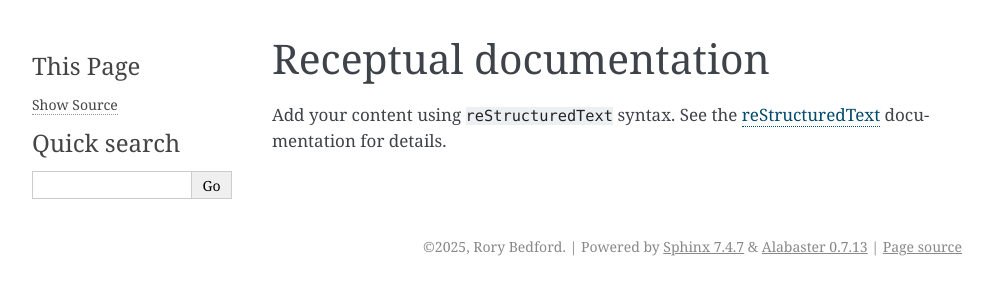
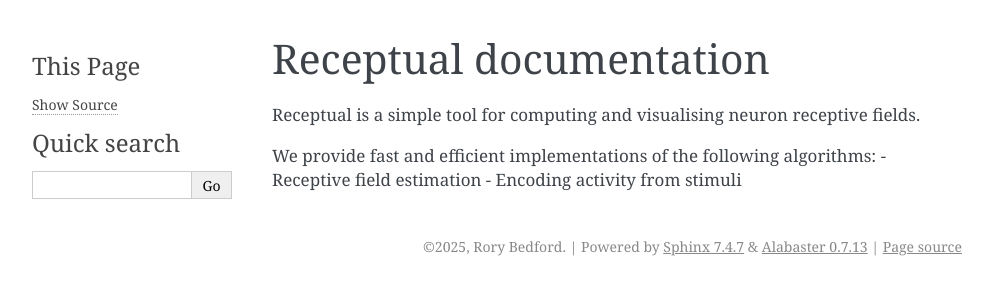
Before and after one commit to rory-bedford/ReceptiViz, a Sphinx documentation site: the page built from docs/index.rst, in a window 1280 px wide. Shown: the top 300 px of the page, without its empty margins (148-1141 px from the left). Built offline with Sphinx 7.4.7, drawn with Linux system fonts in a browser that asks for light colours.

```diff
--- /dev/null
+++ b/docs/api.rst
@@ -0,0 +1,5 @@
+API Reference
+=============
+
+.. autofunction:: receptual.encoder
+.. autofunction:: receptual.receptive_field
--- /dev/null
+++ b/docs/appendix.rst
@@ -0,0 +1,2 @@
+Appendix
+========
--- a/docs/conf.py
+++ b/docs/conf.py
@@ -14,7 +14,10 @@ release = 'v0.1.0a3'
 # -- General configuration ---------------------------------------------------
 # https://www.sphinx-doc.org/en/master/usage/configuration.html#general-configuration
 
-extensions = []
+extensions = ['autoapi.extension']
+autoapi_type = 'python'
+autoapi_dirs = ['../src/receptual']
+autoapi_generate_api_docs = False
 
 templates_path = ['_templates']
 exclude_patterns = ['_build', 'Thumbs.db', '.DS_Store']
--- /dev/null
+++ b/docs/contributing.rst
@@ -0,0 +1,2 @@
+Contributing
+============
--- /dev/null
+++ b/docs/data_prep.rst
@@ -0,0 +1,2 @@
+Data Preparation
+================
--- a/docs/index.rst
+++ b/docs/index.rst
@@ -6,11 +6,20 @@
 Receptual documentation
 =======================
 
-Add your content using ``reStructuredText`` syntax. See the
-`reStructuredText <https://www.sphinx-doc.org/en/master/usage/restructuredtext/index.html>`_
-documentation for details.
+Receptual is a simple tool for computing and visualising neuron receptive fields.
 
+We provide fast and efficient implementations of the following algorithms:
+- Receptive field estimation
+- Encoding activity from stimuli
 
 .. toctree::
    :maxdepth: 2
    :caption: Contents:
+   :hidden:
+
+   installation
+   data_prep
+   overview
+   appendix
+   contributing
+   api
--- /dev/null
+++ b/docs/installation.rst
@@ -0,0 +1,2 @@
+Installation
+============
--- /dev/null
+++ b/docs/overview.rst
@@ -0,0 +1,2 @@
+Usage
+=====
--- a/pyproject.toml
+++ b/pyproject.toml
@@ -82,9 +82,11 @@ dev = [
     "hatch-vcs>=0.4.0",
     "pre-commit>=4.2.0",
     "pytest>=8.3.5",
+    "pytest-cov>=6.1.1",
     "ruff>=0.11.5",
     "scipy>=1.15.2",
 ]
 docs = [
     "sphinx>=8.2.3",
+    "sphinx-autoapi>=3.6.0",
 ]
```
Also changed, not shown: 2 other files.
